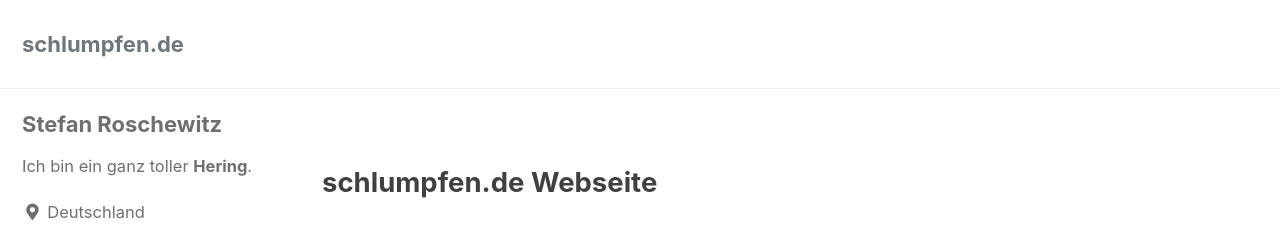
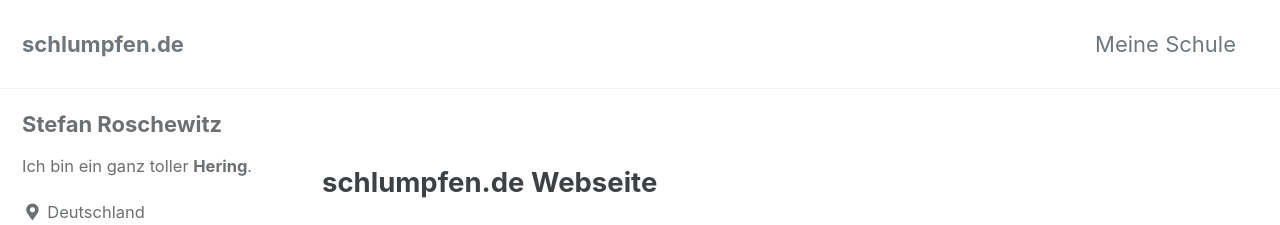
Before and after one commit to schlumpfen/schlumpfen.de, a Jekyll site: the page built from index.md, in a window 1280 px wide. Shown: the top 225 px of the page. Built offline with Jekyll 4.4.1, drawn with Linux system fonts in a browser that asks for light colours; cached includes are drawn as plain includes.

Commit message:
Meine Schule in Navigation

```diff
--- a/_data/navigation.yml
+++ b/_data/navigation.yml
@@ -10,3 +10,5 @@ main:
   #   url: /collection-archive/
   # - title: "Sitemap"
   #   url: /sitemap/
+  - title: "Meine Schule"
+    url: https://www.bbs-holzminden.de/
```
